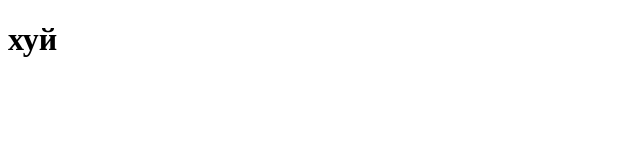
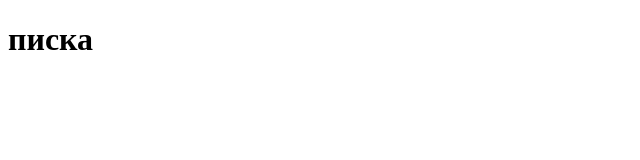
Before and after one commit to kigor1998/S-P, a plain HTML site: page index.html in a window 1280 px wide. Shown: the full height of the page, 0-640 px from the left. Drawn offline with Linux system fonts and the light colour scheme.

Commit message:
change хуй=.писка

```diff
--- a/index.html
+++ b/index.html
@@ -8,7 +8,7 @@
     <div class="container">
         <div class="row">
             <div class="col-6">
-                <h1>хуй</h1>
+                <h1>писка</h1>
             </div>
         </div>
     </div>
```
